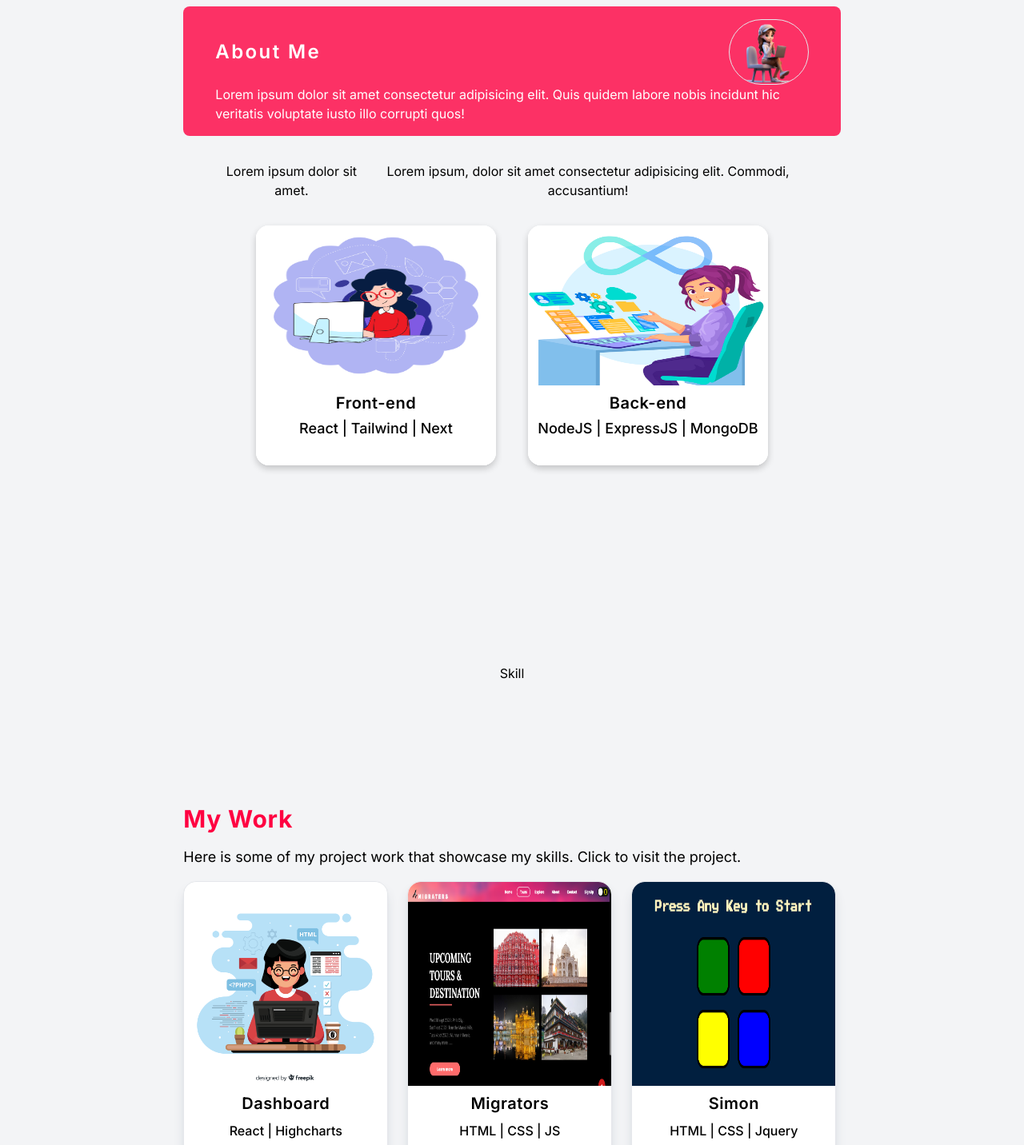
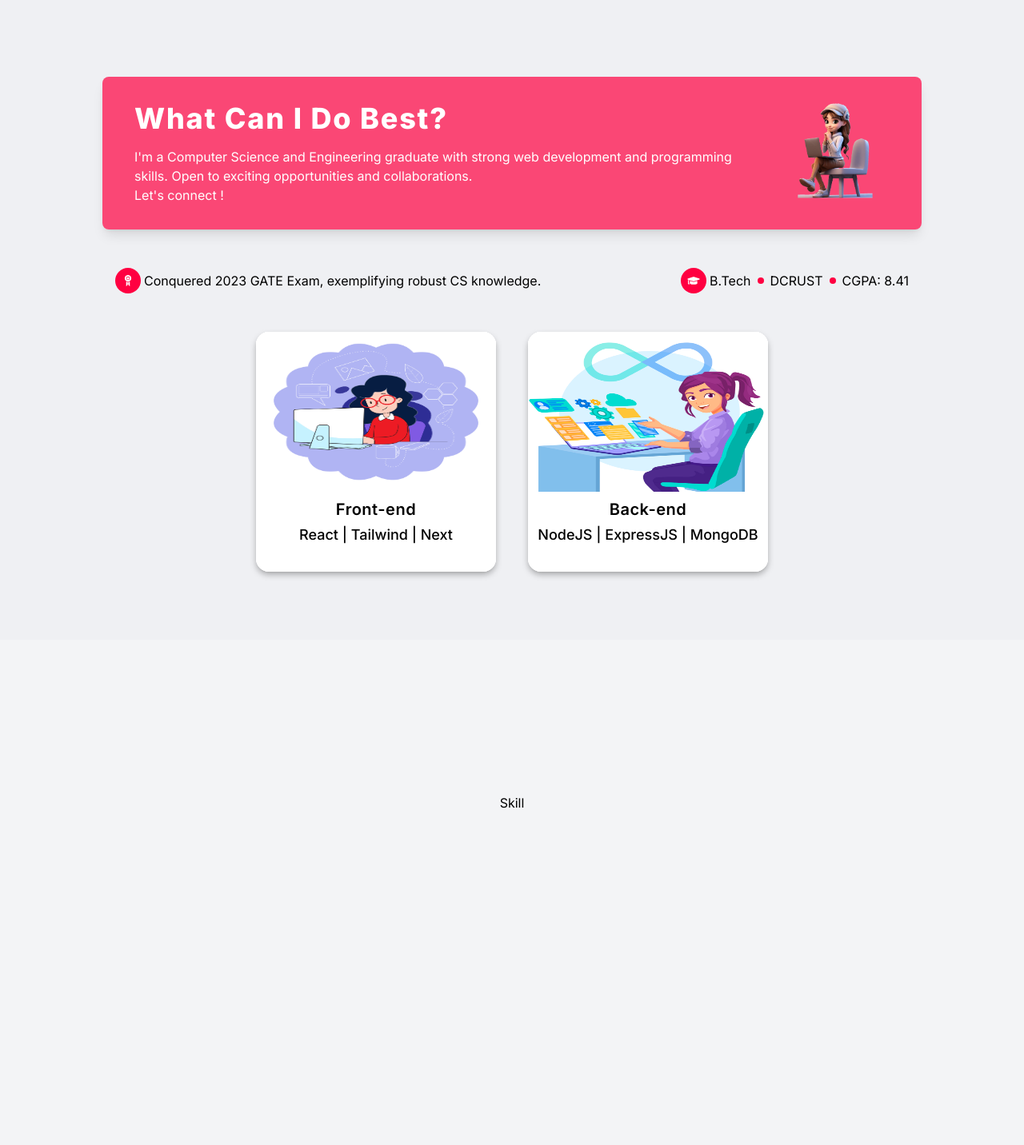
Before and after one commit to pallaviDwivedi1605/Pallavi_Dwivedi, a Next.js app: page / in a window 1280 px wide. Shown: the part 800-2232 px from the top of the page at 80% size. Built offline with nearby package versions, Linux system fonts and the light colour scheme.

Commit message:
contact and foter done

```diff
--- a/app/globals.css
+++ b/app/globals.css
@@ -10,7 +10,7 @@
 }
 
 body{
-    @apply bg-gray-100
+    @apply bg-gray-200/60;
 }
 
 a{
@@ -68,10 +68,10 @@ transform: rotateY(180deg);
 z-index: 1;
 }
 
-/* form */
-.parent:focus .child1 {
-    display: inline-block;
-  }
+/* heading */
+.main_heading{
+  @apply text-4xl font-extrabold tracking-wider
+}
 
 
 /* Home_Links */
@@ -96,3 +96,83 @@ z-index: 1;
   .contact-link:hover h2 {
     transform: translateY(-150%);
   }
+
+  /* flip */
+.container:hover .mirror_flip{
+  transform: rotateY(180deg);
+}
+
+/* ribbon */
+
+ .ribbon-container {
+  background: transparent !important;
+  position: relative;
+  z-index: 1;
+}
+.ribbon {
+  background: rgba(255, 0, 65, 1);
+  box-shadow: 2px 6px 12px rgba(0, 0, 0, 0.5);
+  font-family: Charter, serif;
+  font-size: 16px;
+  line-height: 1.0;
+  text-align: center;
+  margin: 0 auto;
+  padding: 0.25em 0;
+  position: relative;
+  width: 70%;
+}
+.ribbon:before,
+.ribbon:after {
+  border: 1.5em solid rgba(255, 0, 65, 1);
+  content: '';
+  display: block;
+  position: absolute;
+  bottom: -1em;
+  z-index: -1;
+}
+.ribbon:before {
+  left: -2em;
+  border-right-width: 1.5em;
+  border-left-color: transparent;
+  box-shadow: 2px 2px 2px rgba(0, 0, 0, 0.5);
+}
+.ribbon:after {
+  right: -2em;
+  border-left-width: 1.5em;
+  border-right-color: transparent;
+  box-shadow: -2px 2px 2px rgba(0, 0, 0, 0.5);
+}
+.ribbon-content {
+  border-top: 0.0625em dashed rgb(253, 125, 157);
+  border-bottom: 0.0625em dashed rgb(253, 125, 157);
+  box-shadow: inset 0px 1px 1px rgba(0, 0, 0, 0.08), inset 0px -1px 1px rgba(255, 255, 255, 0.08), 0px -1px 1px rgba(255, 255, 255, 0.2), 0px 1px 1px rgba(0, 0, 0, 0.08);
+  display: block;
+  padding: 0.6875em 0;
+}
+.ribbon-content:before,
+.ribbon-content:after {
+  content: '';
+  display: block;
+  position: absolute;
+  border-style: solid;
+  border-color: rgba(255, 0, 65, 1) transparent transparent transparent;
+  bottom: -1em;
+}
+.ribbon-content:before {
+  left: 0;
+  border-width: 1em 0 0 1em;
+}
+.ribbon-content:after {
+  right: 0;
+  border-width: 1em 1em 0 0;
+}
+.ribbon a {
+  /* color: rgba(255, 0, 65, 1); */
+  color: #fff;
+  text-decoration: none;
+  text-shadow: 1px 1px 1px rgba(255, 255, 255, 0.25);
+}
+.ribbon a:hover {
+  /* color: rgba(255, 0, 65, 1.2); */
+  color: #fff;
+}
--- a/app/page.tsx
+++ b/app/page.tsx
@@ -7,23 +7,23 @@ import Skill from "@/components/Skill";
 export default function Index() {
   return (
     <main className=" text-center">
-      <section id="home" className="pt-24 pb-14 bg-slate-50 ">
+      <section id="home" className="pt-24 pb-14 min-h-screen max-h-fit w-screen bg-gray-100">
         <Home />
       </section>
 
-      <section id="about" className="pt-24 pb-14">
+      <section id="about" className="pt-24 pb-14 min-h-screen max-h-fit w-screen">
         <About />
       </section>
 
-      <section id="skills" className="pt-24 pb-14">
+      <section id="skills" className="pt-24 pb-14 min-h-screen max-h-fit w-screen bg-gray-100">
         <Skill />
       </section>
 
-      <section id="projects" className="pt-24 pb-14">
+      <section id="projects" className="pt-24 pb-14 min-h-screen max-h-fit w-screen">
         <Project />
       </section>
 
-      <section id="contact" className="pt-24 pb-14">
+      <section id="contact" className=" min-h-screen max-h-fit w-screen bg-gray-100">
         <Contact />
       </section>
     </main>
--- a/components/About.tsx
+++ b/components/About.tsx
@@ -3,6 +3,8 @@ import React from "react";
 import Button from "./utils/Button";
 import Image from "next/image";
 import FlipCard from "./utils/FlipCard";
+import {GiAchievement} from "react-icons/gi"
+import {FaGraduationCap} from "react-icons/fa"
 
 const About = () => {
   const cardData = [
@@ -11,46 +13,44 @@ const About = () => {
       skill: "React | Tailwind | Next",
       url: "/images/girl-ui.jpg",
       name: "Front-end",
-      desc: "Lorem ipsum dolor sit amet consectetur adipisicing elit. Atque officiis maxime error doloremque molestiae sapiente incidunt, porro perferendis possimus! Sequi.Lorem ipsum dolor sit amet consectetur adipisicing elit. Quae hic dicta assumenda s",
+      desc: "I command HTML, CSS, and JavaScript proficiently, and my expertise extends to React, Tailwind CSS, and Next.js. This comprehensive skill set enables me to excel in frontend development, crafting dynamic and responsive user interfaces.",
     },
     {
       id: 2,
       skill: "NodeJS | ExpressJS | MongoDB",
       url: "/images/girl-backend.jpg",
       name: "Back-end",
-      desc: "Lorem ipsum dolor sit amet consectetur adipisicing elit. Atque officiis maxime error doloremque molestiae sapiente incidunt, porro perferendis possimus! Sequi.Lorem ipsum dolor sit amet consectetur adipisicing elit. Quae hic dicta assumenda s",
+      desc: "I excel in backend development, leveraging Node.js, Express, and MongoDB to build powerful server-side solutions. This expertise enables me to create scalable APIs and handle data efficiently, complementing my frontend skills for comprehensive web development.",
     },
   ];
   return (
-    <div className=" h-full w-full px-6 flex flex-col items-center gap-10">
-      {/* text div */}
-      <div className=" md:w-2/3 flex flex-col justify-start gap-8">
-        <div className=" bg-primary/80 text-white rounded-lg px-10 py-4">
-          <div className="flex justify-between items-center">
-            <h2 className=" text-2xl tracking-widest font-semibold">
-              About Me
+    <div className=" h-full w-full px-6 flex flex-col items-center gap-10 md:px-32">
+      {/* image heading block */}
+      <div className=" group transition-all ease-in-out duration-300 bg-primary/70 text-white flex justify-between items-center gap-10 rounded-lg px-6 py-4 hover:flex-row-reverse container shadow-lg md:px-10">
+        <div className=" flex flex-col items-start gap-4 md:flex-col">
+          <h2 className=" main_heading">
+            What Can I Do Best?
           </h2>
-            <Image
-              src={"/images/s5.svg"}
-              alt="image"
-              width={100}
-              height={100}
-              className="rounded-full border"
-            />
-          </div>
           <p className="text-left">
-            Lorem ipsum dolor sit amet consectetur adipisicing elit. Quis quidem
-            labore nobis incidunt hic veritatis voluptate iusto illo corrupti
-            quos!
+          I'm a Computer Science and Engineering graduate with strong web development and programming skills. Open to exciting opportunities and collaborations.<br/> Let's connect !
           </p>
         </div>
-        <div className=" flex justify-between px-10">
-          <p>Lorem ipsum dolor sit amet.</p>
-          <p>
-            Lorem ipsum, dolor sit amet consectetur adipisicing elit. Commodi,
-            accusantium!
-          </p>
+        <Image
+          src={"/images/s6.svg"}
+          alt="image"
+          width={130}
+          height={130}
+          className=" mirror_flip"
+        />
+
       </div>
+      {/* achievement block */}
+      <div className=" w-full flex flex-col md:flex-row md:justify-between">
+        <p className=" group flex items-center rounded-full px-4 py-2 hover:shadow duration-500 text-left"><GiAchievement className="bg-primary text-[20px] h-8 w-8 rounded-full p-2 mr-1 text-white group-hover:text-primary group-hover:bg-white duration-300 "/> Conquered 2023 GATE Exam, exemplifying robust CS knowledge.</p>
+        <p className=" group flex items-center rounded-full px-4 py-2 hover:shadow duration-500 text-left"><FaGraduationCap className="bg-primary text-[20px] h-8 w-8 rounded-full p-2 mr-1 text-white group-hover:text-primary group-hover:bg-white duration-300 "/>B.Tech<span className="w-2 h-2 rounded-full bg-primary mx-2"></span>DCRUST<span className="w-2 h-2 rounded-full bg-primary mx-2"></span>CGPA: 8.41</p>
+
+      </div>
+      {/* card block */}
       <div className="flex flex-col gap-10 justify-center items-center md:flex-row">
         {cardData.map((obj) => (
           <FlipCard
@@ -63,7 +63,6 @@ const About = () => {
         ))}
       </div>
     </div>
-    </div>
   );
 };
 
--- a/components/Footer.tsx
+++ b/components/Footer.tsx
@@ -1,9 +1,18 @@
 import React from "react";
+import SocialLinks from "./utils/SocialLinks";
 
 const Footer = () => {
-  return <footer className="">
-    Made with love by PD.
-  </footer>;
+  // return <footer className=" w-screen bg-primary/90 flex flex-col justify-center gap-4 items-center px-20 py-10 shadow-top-shadow md:flex-row md:justify-between">
+  //   <p>© 2023 Pallavi Dwivedi.</p>
+  //   <SocialLinks />
+  // </footer>;
+  return (
+  <footer className="ribbon-container py-10">
+    <h2 className="ribbon">
+      <a className="ribbon-content">© 2023 Pallavi Dwivedi.</a>
+    </h2>
+  </footer>
+  )
 };
 
 export default Footer;
--- a/components/Project.tsx
+++ b/components/Project.tsx
@@ -7,16 +7,17 @@ const Project = () => {
     {id:2, name:"Migrators", tech:"HTML | CSS | JS", url:"/images/migrator.png", link:"https://pallavidwivedi1605.github.io/MIGRATERS/", desc:"Collaborated with designers and developers to build a tourism website's front-end using HTML, CSS, and JavaScript. Created engaging user interfaces and optimized the site for a smooth user experience. Followed web design best practices for high performance, cross-browser compatibility, and accessibility."},
     {id:3, name:"Simon", tech:"HTML | CSS | Jquery", url:"/images/simon.png", link:"https://pallavidwivedi1605.github.io/Simon/", desc:""},
   ]
-  return <div className=" h-full w-full px-6 flex justify-center">
-    <div className=" h-max md:w-2/3 flex flex-col gap-4 justify-center">
-      <h2 className="text-left text-3xl font-bold text-primary tracking-wide">My Work</h2>
+  return <div className=" h-max w-full px-6 flex items-center justify-center">
+    <div className="flex flex-col items-start gap-6">
+      <h2 className="main_heading text-primary">My Work</h2>
       <p className=" text-lg text-left">Here is some of my project work that showcase my skills. Click to visit the project.</p>
-      <div className="flex flex-col items-center gap-6 md:flex-row md:flex-wrap">
+      <div className=" w-full flex flex-col items-center gap-6 md:flex-row md:flex-wrap">
         {
           projectData.map((obj)=><Card key={obj.id} label={obj.name} tech={obj.tech} desc={obj.desc} image={obj.url} link={obj.link}  />)
         }
       </div>
     </div>
+
   </div>;
 };
 
--- a/components/utils/FlipCard.tsx
+++ b/components/utils/FlipCard.tsx
@@ -12,7 +12,7 @@ const FlipCard = ({image,name,desc,skill}:any) => {
           <p className='text-lg font-medium'>{skill}</p>
         </div>
       </div>
-      <div className="flip-card-back flex flex-col gap-3 justify-center items-center shadow-inner">
+      <div className="flip-card-back shadow-md px-4 py-8 text-left">
         <p>{desc}</p>
       </div>
     </div>
--- /dev/null
+++ b/components/utils/SocialLinks.tsx
@@ -0,0 +1,52 @@
+import React from 'react'
+import Image from 'next/image';
+import Link from 'next/link';
+
+const SocialLinks = () => {
+    const linkData = [
+        {
+          key: 1,
+          img: "/images/linkedin.svg",
+          name: "Linkedin",
+          link: "https://www.linkedin.com/in/pallavidwivedi/",
+        },
+        {
+          key: 2,
+          img: "/images/gmail.svg",
+          name: "Gmail",
+          link: "mailto:dpallavi854@gmail.com",
+        },
+        {
+          key: 3,
+          img: "/images/github.svg",
+          name: "Github",
+          link: "https://github.com/pallaviDwivedi1605/",
+        },
+      ];
+  return (
+    <div className="flex justify-center items-center space-x-2 mt-5 md:mt-8">
+      {linkData.map((obj) => (
+        <Link
+          href={obj.link}
+          key={obj.key}
+          className="h-20 w-20 flex flex-col items-center justify-center contact-link"
+        >
+          <div className="image-container">
+            <Image
+              src={obj.img}
+              alt={obj.name}
+              className="duration-500"
+              width={50}
+              height={50}
+            />
+          </div>
+          <h2 className="h2_transformation font-bold text-gray-700">
+            {obj.name}
+          </h2>
+        </Link>
+      ))}
+    </div>
+  )
+}
+
+export default SocialLinks
--- a/tailwind.config.ts
+++ b/tailwind.config.ts
@@ -25,7 +25,8 @@ const config: Config = {
             'conic-gradient(from 180deg at 50% 50%, var(--tw-gradient-stops))',
       },
       boxShadow:{
-        "white-shadow": "8px 5px 35px #93B1A6"
+        "white-shadow": "8px 5px 35px #93B1A6",
+        "top-shadow": "-1px 0px 10px #5C5470"
       }
     },
   },
```
Also changed, not shown: components/Contact.tsx (+17 -8 lines), components/Home.tsx (+7 -53 lines). Lines whose indentation alone changed are shown as unchanged.
